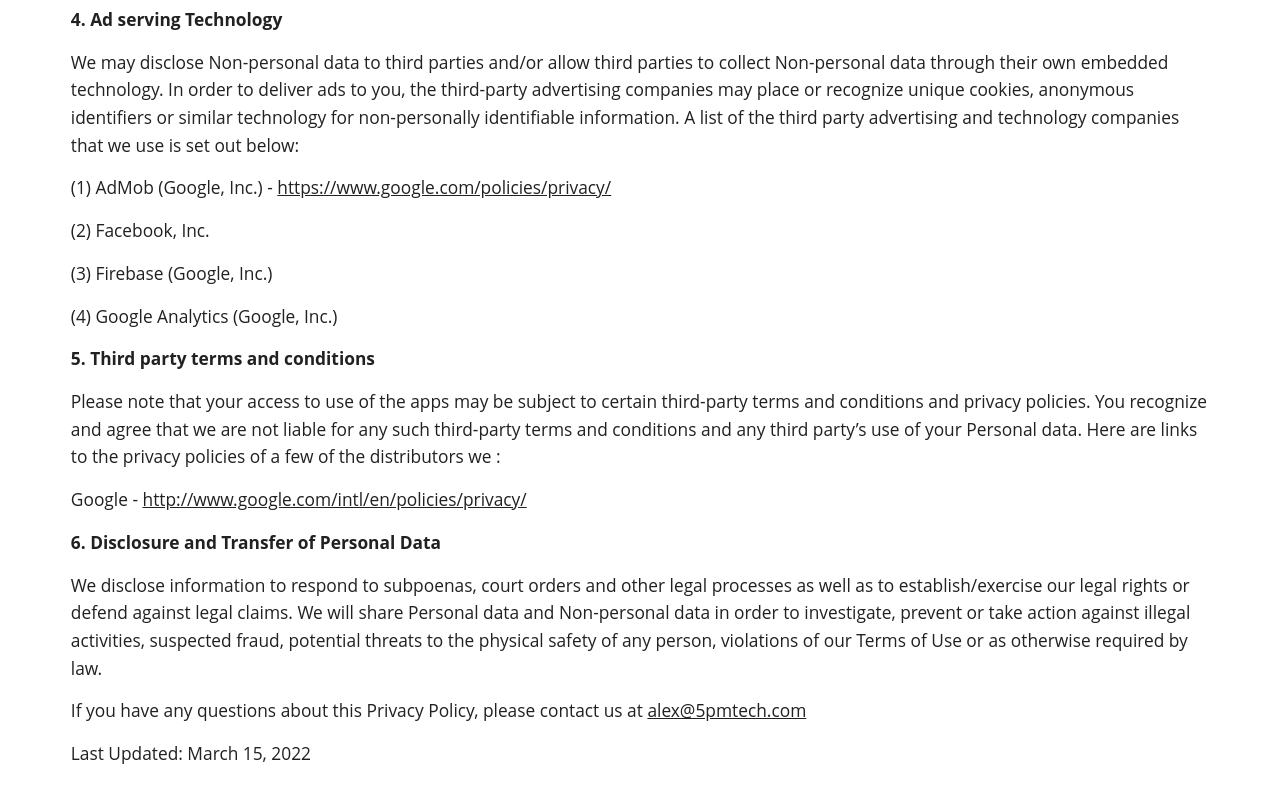
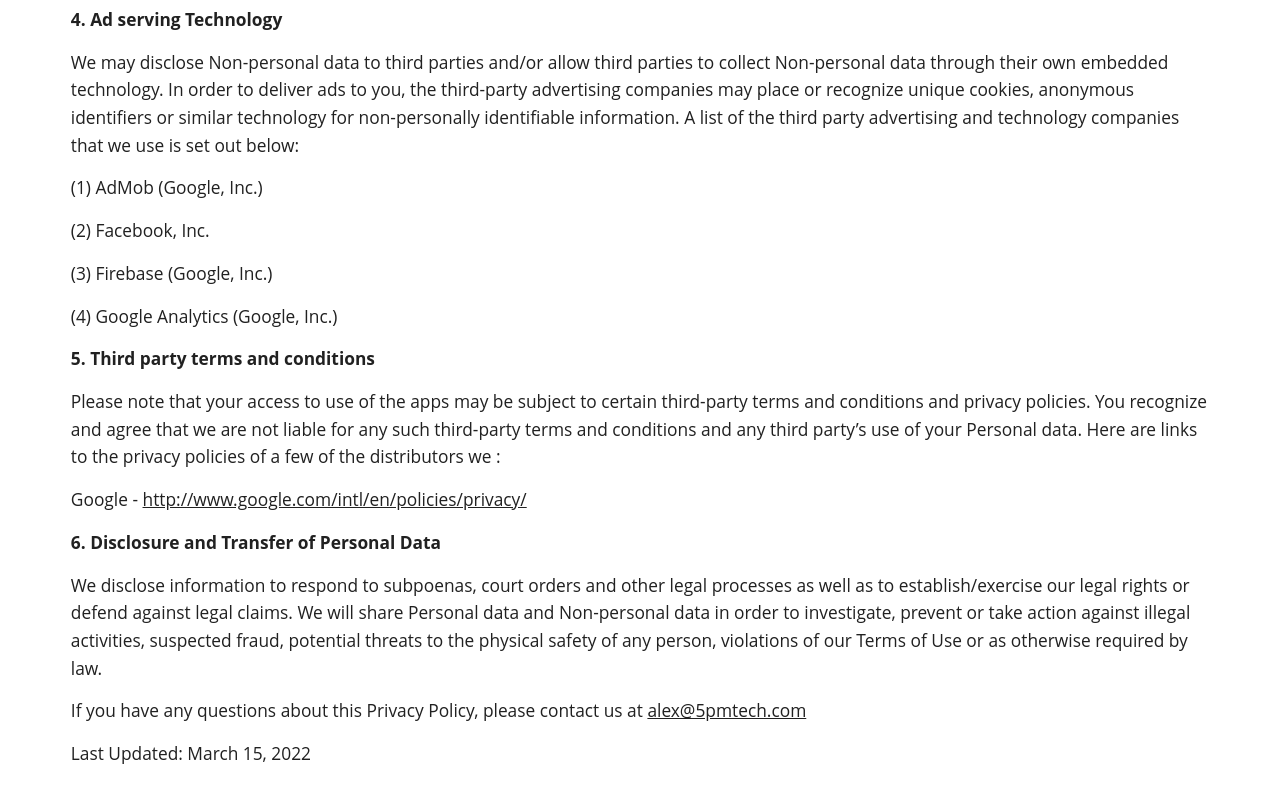
Before and after one commit to hungtq5/privacy, a plain HTML site: page index.html in a window 1280 px wide. Shown: the part 1328-2128 px from the top of the page. Drawn offline with Linux system fonts and the light colour scheme.

Commit message:
Update index.html

```diff
--- a/index.html
+++ b/index.html
@@ -1133,7 +1133,7 @@
                                                                         We may disclose Non-personal data to third parties and/or allow third parties to collect Non-personal data through their own embedded technology. In order to deliver ads to you, the third-party advertising companies may place or recognize unique cookies, anonymous identifiers or similar technology for non-personally identifiable information. A list of the third party advertising and technology companies that we use is set out below:
                                                                     </p>
                                                                     <p class="CDt4Ke zfr3Q">
-                                                                        (1) AdMob (Google, Inc.) - <a class="dhtgD aw5Odc" href="https://www.google.com/policies/privacy/" target="_blank">https://www.google.com/policies/privacy/</a>
+                                                                        (1) AdMob (Google, Inc.)
                                                                     </p>
                                                                     <p class="CDt4Ke zfr3Q">
                                                                         (2) Facebook, Inc.
```
